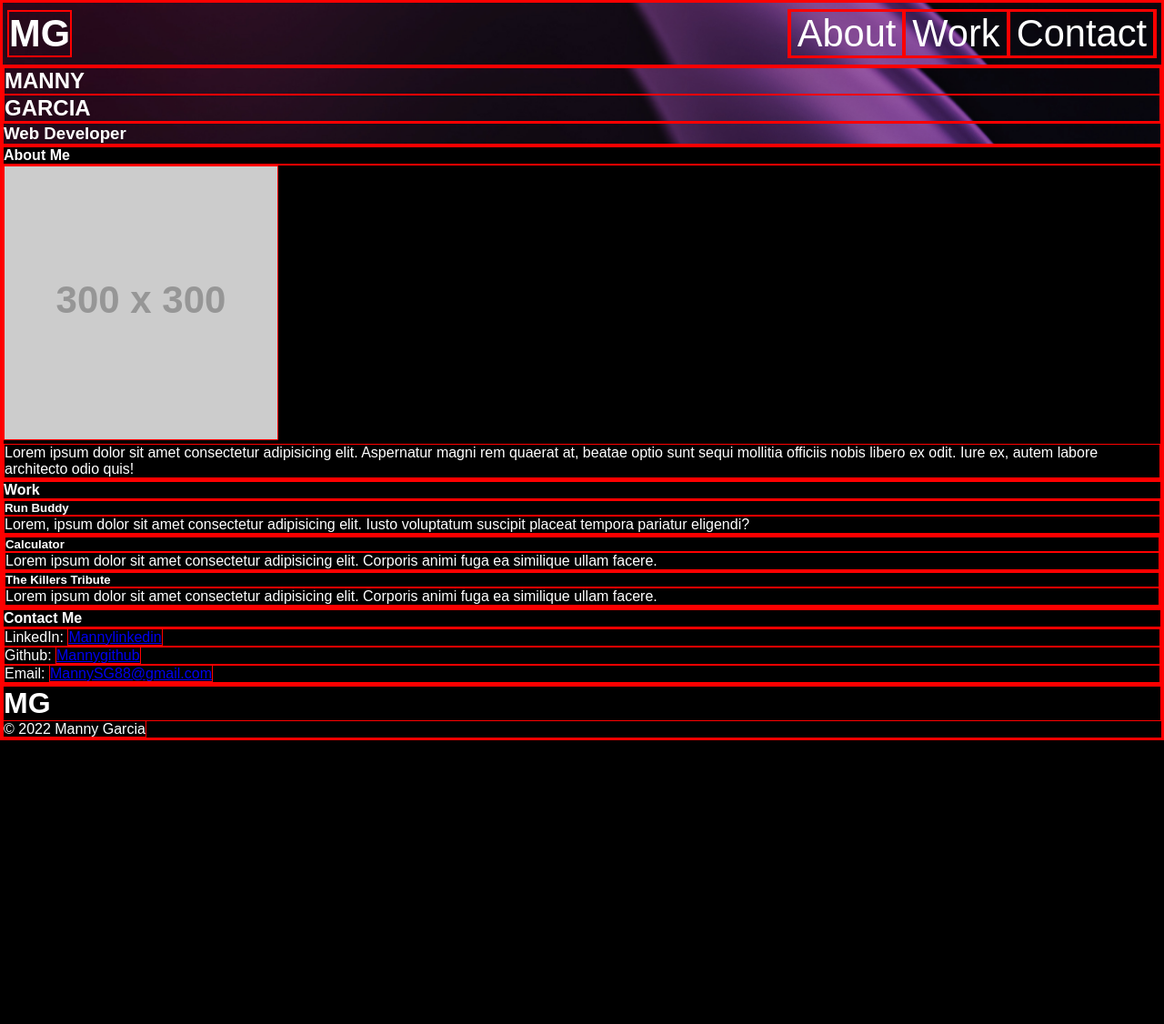
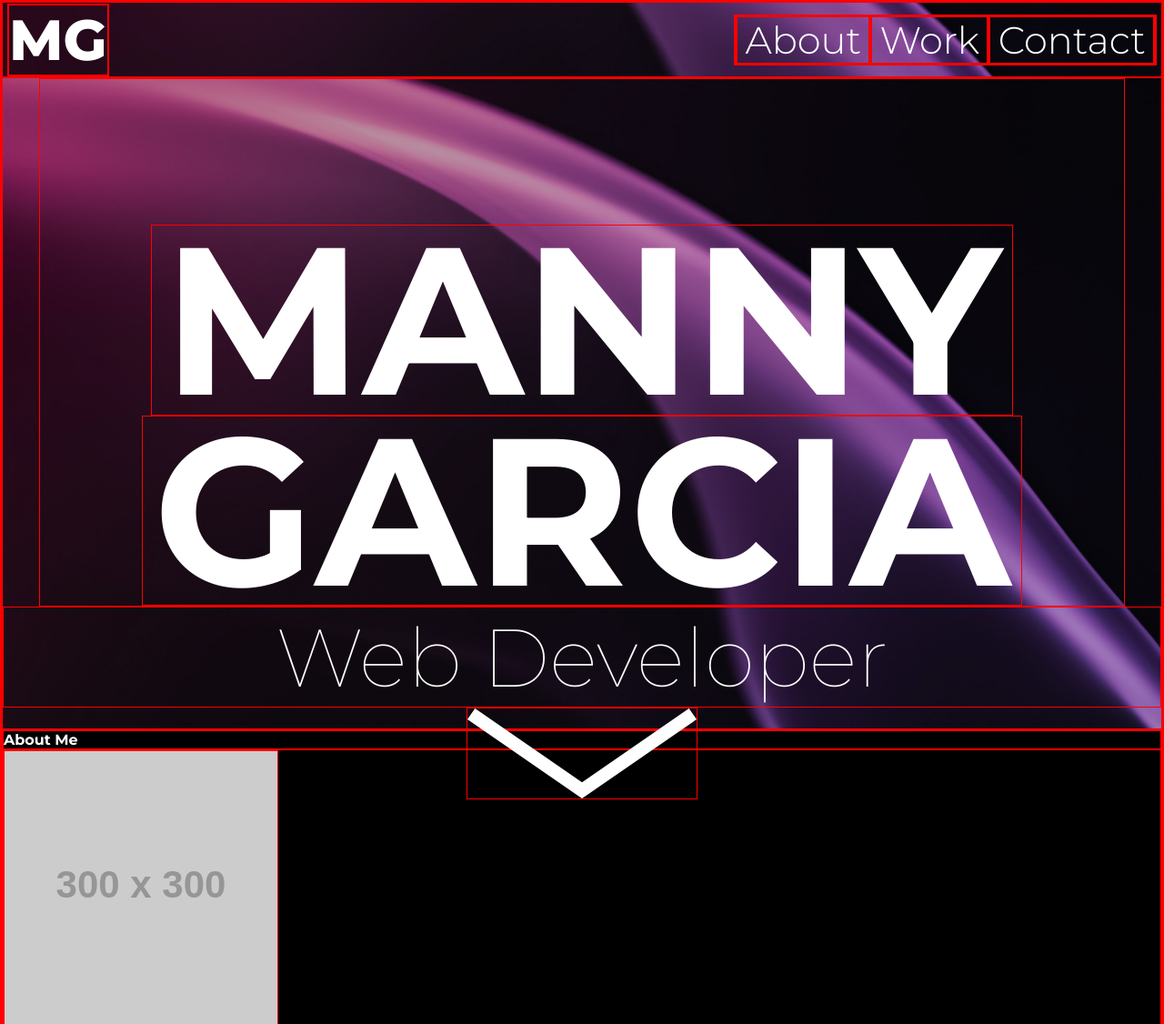
Before and after one commit to mannygarcia98/Challenge-2-Portfolio, a plain HTML site: page index.html in a window 1280 px wide. Shown: the top 1126 px of the page at 91% size. Before the commit the page ends 814 px from the top, so only its background shows below. Drawn offline with Linux system fonts and the light colour scheme; placeholder pictures from the web are drawn by us.

Commit message:
styled hero section

```diff
--- a/assets/css/style.css
+++ b/assets/css/style.css
@@ -1,4 +1,5 @@
-@import url("https://fonts.googleapis.com/css2?family=Source+Sans+Pro:wght@200;300;400;600;700;900&display=swap");
+/* @import url("https://fonts.googleapis.com/css2?family=Source+Sans+Pro:wght@200;300;400;600;700;900&display=swap"); */
+@import url("https://fonts.googleapis.com/css2?family=Montserrat:wght@100;200;300;400;500;600;700;800;900&display=swap");
 
 :root {
   --primary-color: #fff;
@@ -27,6 +28,8 @@ body {
 
 /* Header Styles */
 header {
+  /* height: auto; */
+  height: calc(4vh + 4vw);
   padding: 0 5px;
   display: flex;
   justify-content: space-between;
@@ -47,7 +50,7 @@ header h1 {
   font-weight: 800;
   /* padding: 1px 1px; */
   margin: 0;
-  font-size: calc(2vh + 2vw);
+  font-size: calc(3vh + 3vw);
   color: var(--primary-color);
 }
 
@@ -57,7 +60,7 @@ header a {
 }
 
 header nav {
-  margin: 7px 0;
+  margin: 1px 0;
 }
 
 header nav ul {
@@ -70,7 +73,7 @@ header nav ul {
 
 header nav ul li a {
   /* margin: 0 4px; */
-  padding: 1px 7px;
+  padding: 1px 0.2em;
   font-weight: 300;
   font-size: calc(2vh + 2vw);
 }
@@ -89,7 +92,44 @@ header nav ul li a:hover {
   background-size: cover;
   background-attachment: fixed;
   background-position: 80%;
-  width: ;
+  width: 100%;
+  height: calc(100vh - calc(4vw + 4vh));
+}
+
+.hero {
+  display: flex;
+  flex-direction: column;
+  /* justify-content: center; */
+}
+
+.name-container {
+  margin: 0 5vh;
+  padding-top: 20vh;
+  font-weight: 100;
+  font-size: 12vw;
+  /* font-size: 7vw; */
+  line-height: 0.9;
+  display: flex;
+  flex-wrap: wrap;
+  justify-content: center;
+}
+
+.hero h2 {
+  padding: 0 0.05em;
+}
+
+.occupation {
+  text-align: center;
+  font-size: 7vw;
+  font-weight: 100;
+}
+
+.hero img {
+  display: block;
+  margin: 0 auto;
+  /* padding: 7vh 0; */
+  width: 20%;
+  align-self: flex-end;
 }
 /* End Hero Styles */
 
--- a/index.html
+++ b/index.html
@@ -36,6 +36,7 @@
         <h2 class="last-name">GARCIA</h2>
       </div>
       <h3 class="occupation">Web Developer</h3>
+      <img src="./assets/images/arrowwider.svg" alt="" />
     </section>
     <!-- End Hero -->
 
```
Also changed, not shown: assets/images/arrowwider.svg (added).
